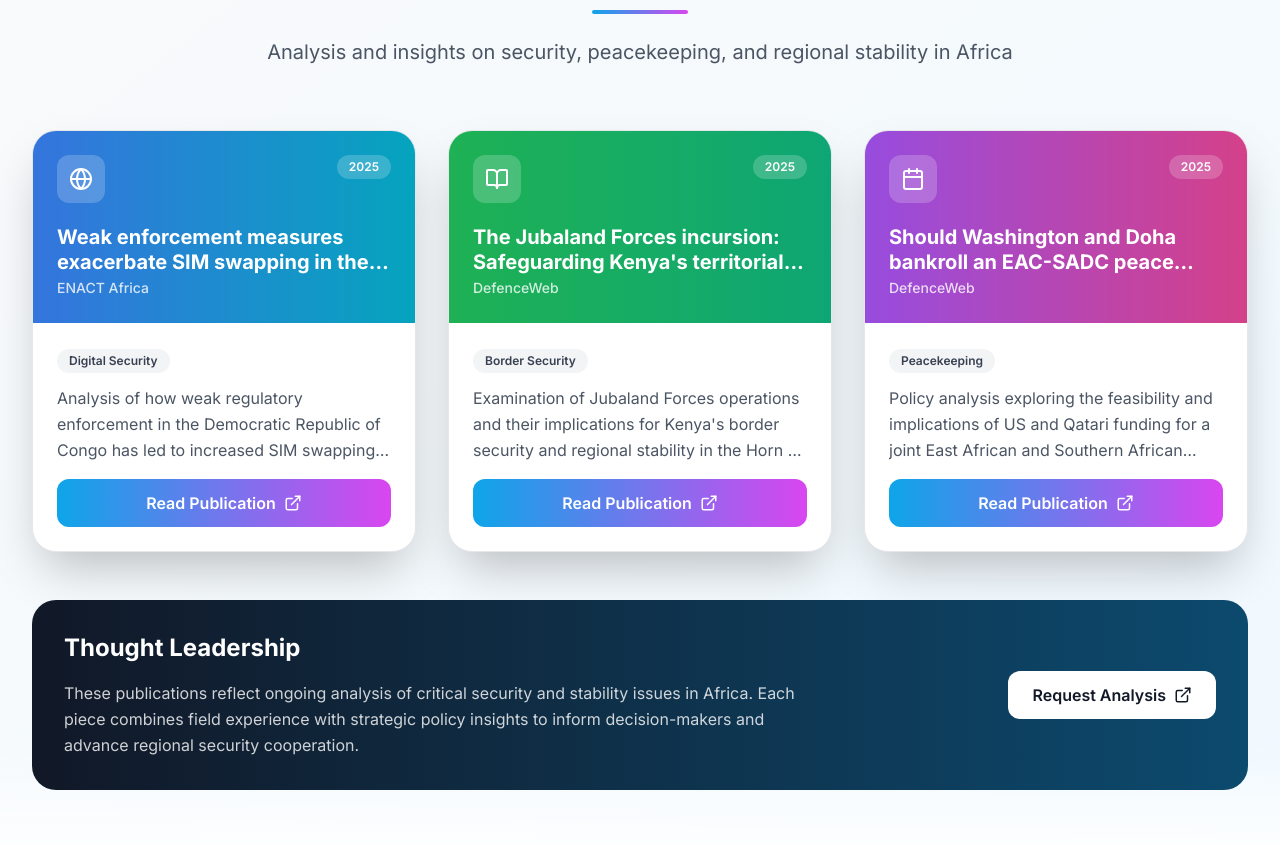
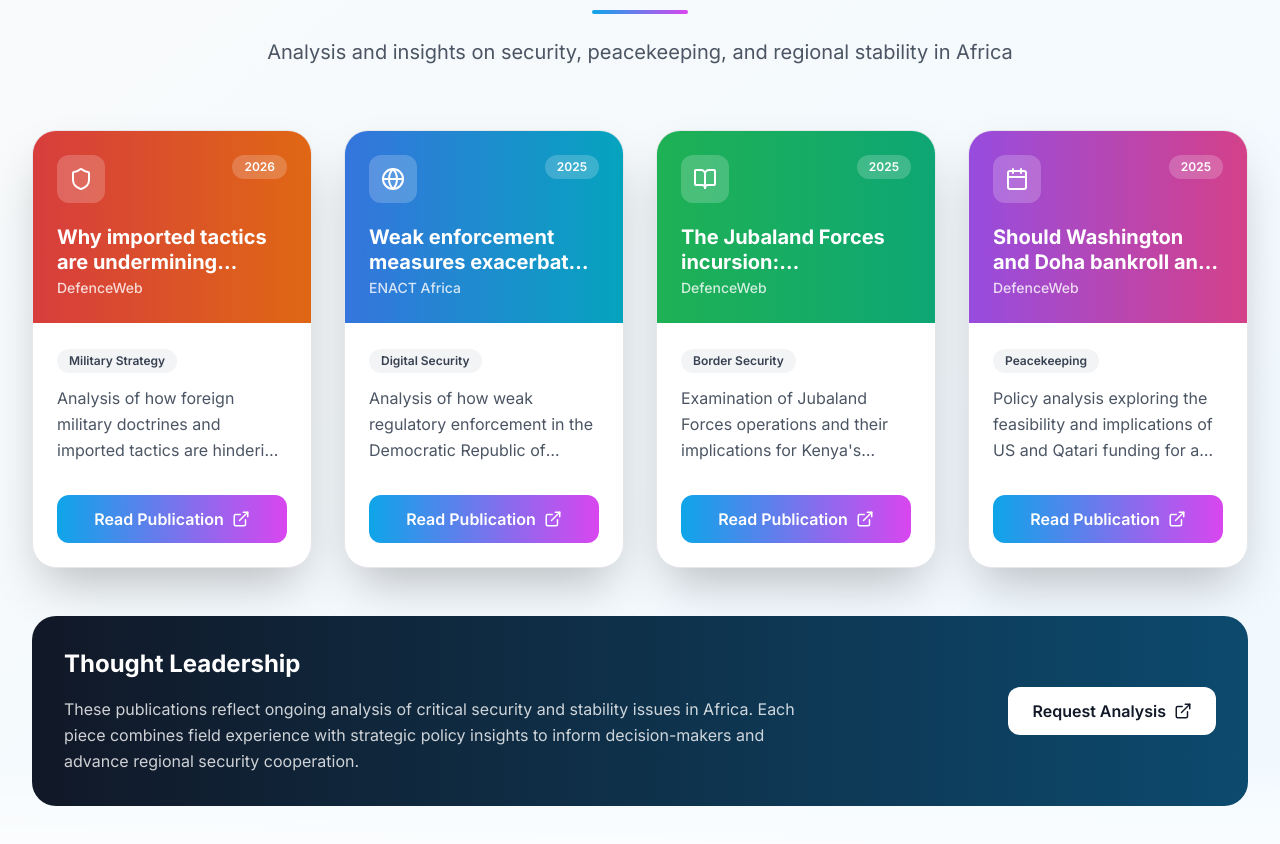
Before and after one commit to LEAKONO/suba, a React (Vite) app in the folder beautah-portfolio-frontend/: page / in a window 1280 px wide. Shown: the part 7880-8724 px from the top of the page. Built offline with nearby package versions, Linux system fonts and the light colour scheme.

Commit message:
feat: add new DefenceWeb publication on African infantry strategy

```diff
--- a/beautah-portfolio-frontend/src/components/Publications.jsx
+++ b/beautah-portfolio-frontend/src/components/Publications.jsx
@@ -1,6 +1,6 @@
 import React from 'react';
 import { motion } from 'framer-motion';
-import { BookOpen, ExternalLink, Calendar, Globe } from 'lucide-react';
+import { BookOpen, ExternalLink, Calendar, Globe, Shield } from 'lucide-react';
 import { fadeInUp, staggerContainer, scaleIn } from '../utils/animations';
 import { useScrollAnimation } from '../hooks/useScrollAnimation';
 
@@ -8,6 +8,16 @@ const Publications = () => {
   const [ref, controls] = useScrollAnimation();
 
   const publications = [
+    {
+      title: "Why imported tactics are undermining unified infantry strategy in Africa",
+      organization: "DefenceWeb",
+      date: "2026",
+      description: "Analysis of how foreign military doctrines and imported tactics are hindering the development of unified infantry strategies across African nations, calling for context-specific approaches to regional security challenges.",
+      link: "https://defenceweb.co.za/land/land-land/why-imported-tactics-are-undermining-unified-infantry-strategy-in-africa",
+      category: "Military Strategy",
+      icon: Shield,
+      color: "from-red-500 to-orange-500"
+    },
     {
       title: "Weak enforcement measures exacerbate SIM swapping in the DRC",
       organization: "ENACT Africa",
@@ -75,19 +85,19 @@ const Publications = () => {
           </motion.p>
         </motion.div>
 
-        <div className="grid grid-cols-1 lg:grid-cols-3 gap-8 mb-12">
+        <div className="grid grid-cols-1 lg:grid-cols-2 xl:grid-cols-4 gap-8 mb-12">
           {publications.map((publication, index) => {
             const IconComponent = publication.icon;
             return (
               <motion.div
                 key={index}
-                className="group relative bg-white rounded-3xl shadow-2xl hover-lift overflow-hidden border border-gray-200"
+                className="group relative bg-white rounded-3xl shadow-2xl hover-lift overflow-hidden border border-gray-200 h-full flex flex-col"
                 variants={fadeInUp}
                 whileHover={{ y: -10, scale: 1.02 }}
                 transition={{ type: "spring", stiffness: 300 }}
               >
                 {/* Publication Header */}
-                <div className={`relative h-48 bg-gradient-to-r ${publication.color} p-6`}>
+                <div className={`relative h-48 bg-gradient-to-r ${publication.color} p-6 flex-shrink-0`}>
                   <div className="absolute inset-0 bg-black/10" />
                   <div className="relative z-10 h-full flex flex-col justify-between">
                     <div className="flex justify-between items-start">
@@ -108,8 +118,8 @@ const Publications = () => {
                 </div>
 
                 {/* Publication Content */}
-                <div className="p-6 relative z-20"> {/* Added relative z-20 */}
-                  <div className="mb-4">
+                <div className="p-6 relative z-20 flex-grow flex flex-col">
+                  <div className="mb-4 flex-grow">
                     <span className="inline-block bg-gray-100 text-gray-700 text-xs font-semibold px-3 py-1 rounded-full mb-3">
                       {publication.category}
                     </span>
@@ -118,12 +128,12 @@ const Publications = () => {
                     </p>
                   </div>
 
-                  {/* Action Button - FIXED with proper styling */}
+                  {/* Action Button */}
                   <a
                     href={publication.link}
                     target="_blank"
                     rel="noopener noreferrer"
-                    className="inline-flex items-center justify-center w-full bg-gradient-to-r from-primary-500 to-secondary-500 text-white py-3 px-4 rounded-xl font-semibold hover:shadow-lg transition-all duration-300 group cursor-pointer no-underline relative z-30"
+                    className="inline-flex items-center justify-center w-full bg-gradient-to-r from-primary-500 to-secondary-500 text-white py-3 px-4 rounded-xl font-semibold hover:shadow-lg transition-all duration-300 group cursor-pointer no-underline relative z-30 mt-4"
                     style={{ pointerEvents: 'auto' }}
                   >
                     <span>Read Publication</span>
```
